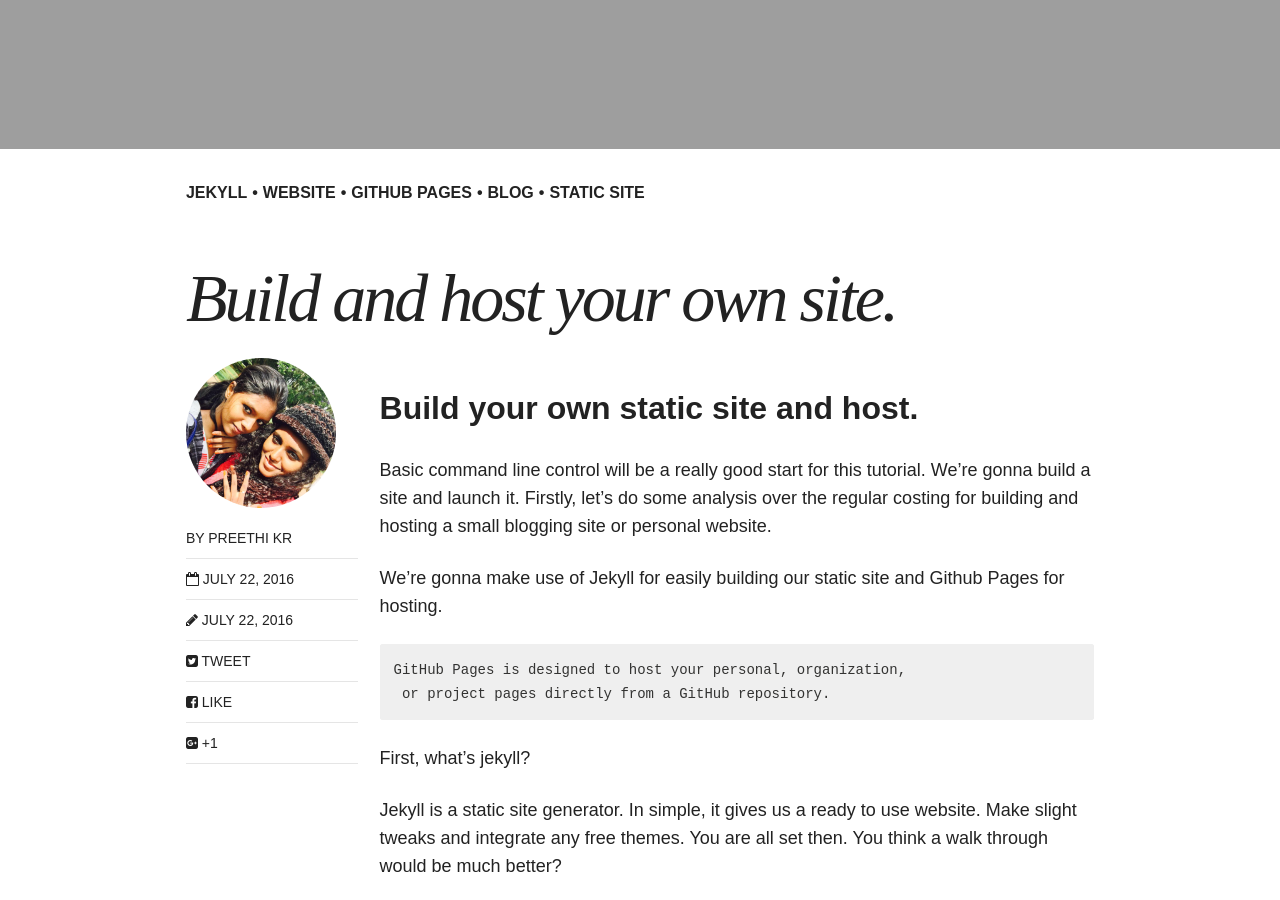
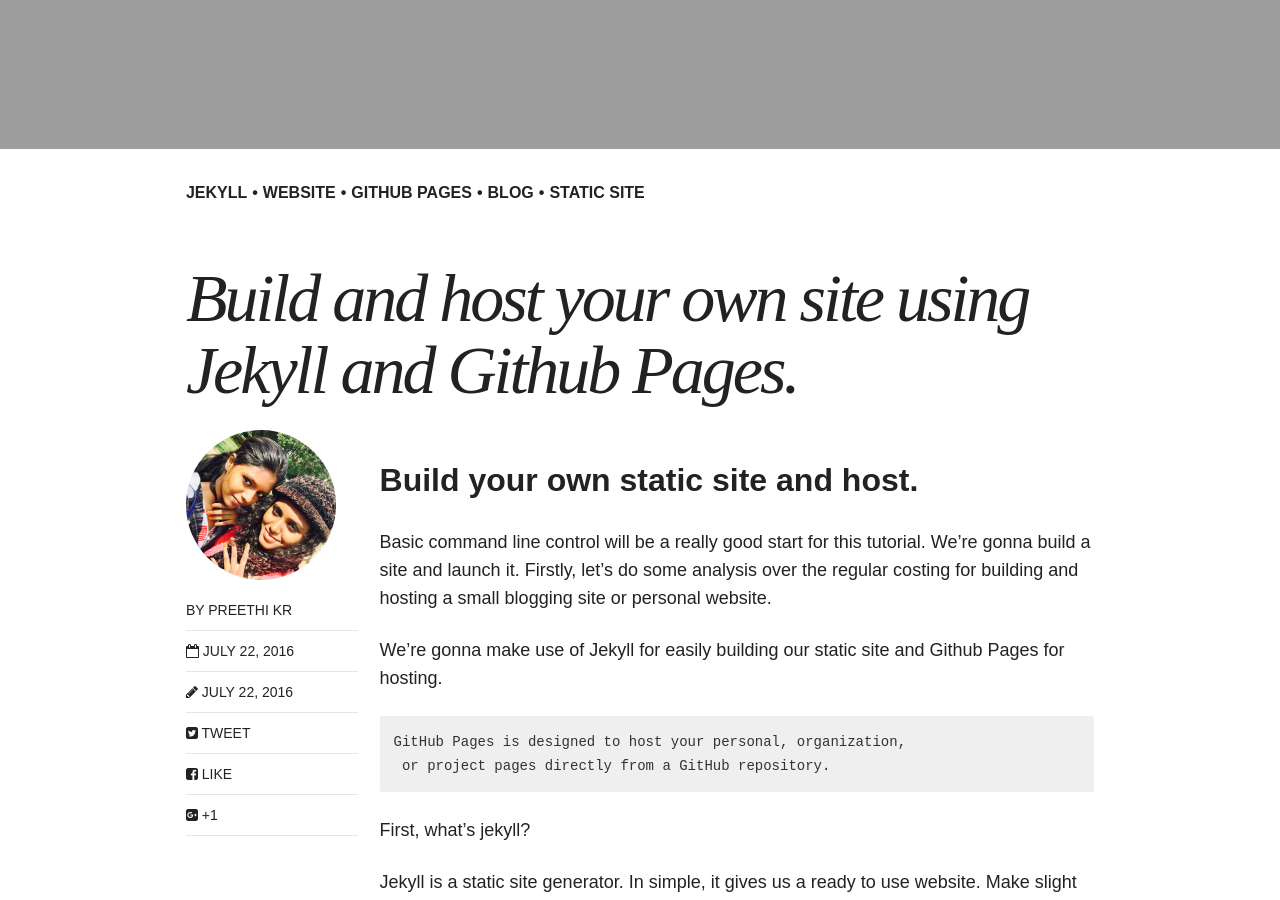
Before and after one commit to PritiKumr/pritikumr.github.io, a Jekyll site: the page built from _posts/articles/2016-07-22-build-and-host-a-website-with-jekyll-and-github-pages.md, in a window 1280 px wide and 900 px high, scrolled down 670 px. Built offline with Jekyll 4.4.1, drawn with Linux system fonts in a browser that asks for light colours; nearby versions of some CDN libraries; comment, search, counter and statistics services are not loaded.

Commit message:
Title change

```diff
--- a/_posts/articles/2016-07-22-build-and-host-a-website-for-zero-rupees.md
+++ b/_posts/articles/2016-07-22-build-and-host-a-website-with-jekyll-and-github-pages.md
@@ -1,6 +1,6 @@
 ---
 layout: post
-title: "Build and host your own site."
+title: "Build and host your own site using Jekyll and Github Pages."
 excerpt: "Websites are your identity that speak for you in the internet, setting them up can cost you much..."
 categories: blog
 tags: [jekyll, website, github pages, blog, static site]
```
Also changed, not shown: 9 other files.
